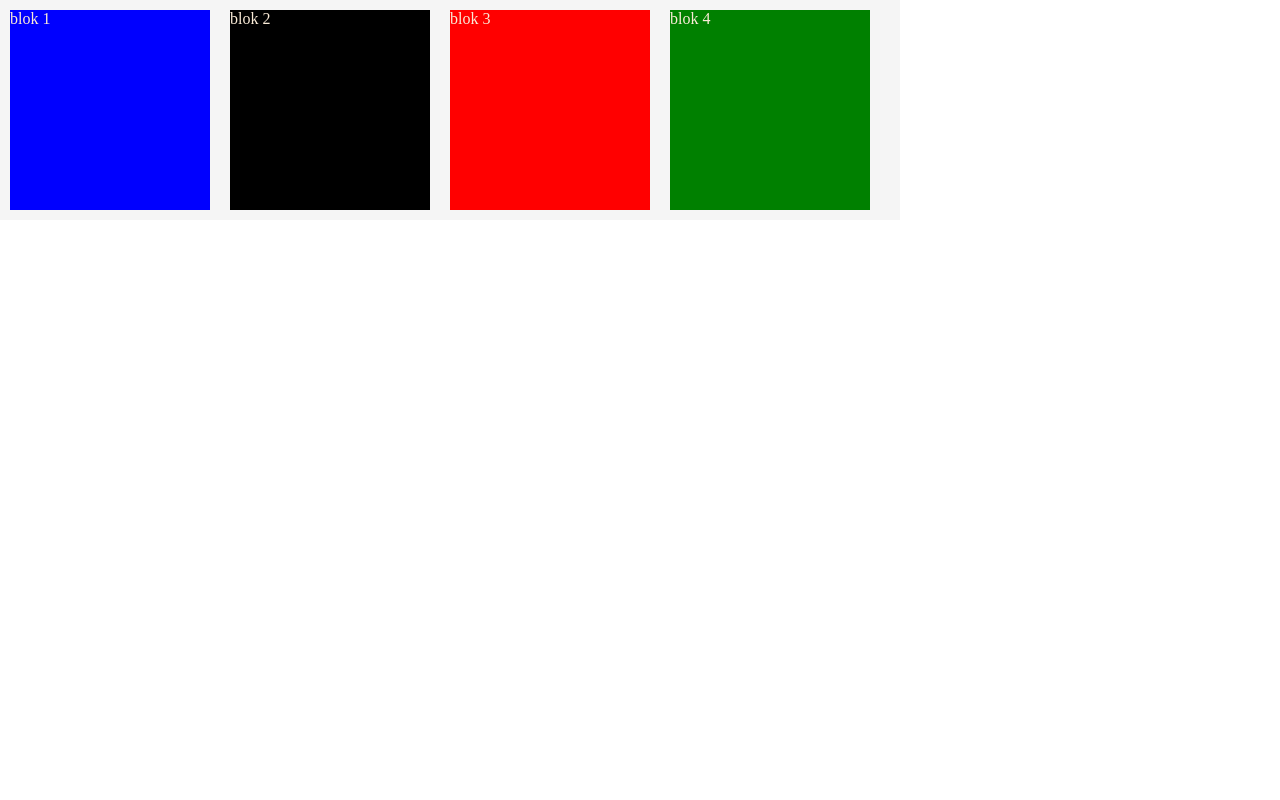
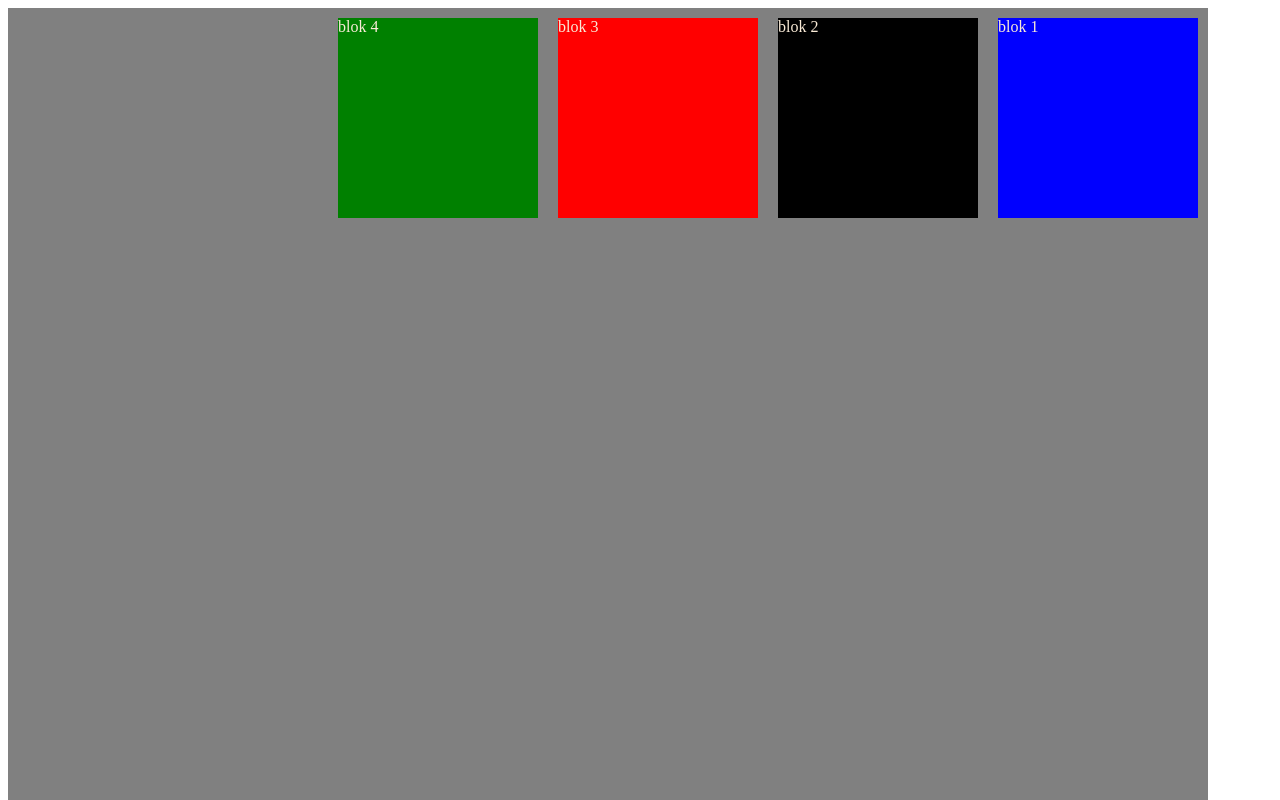
Before and after one commit to Reyha4n/p1-html-css, a plain HTML site: page opdracht 6.2/index.html in a window 1280 px wide. Shown: the top 800 px of the page. Drawn offline with Linux system fonts and the light colour scheme.

Commit message:
verbetering 6.2

```diff
--- a/opdracht 6.2/style.css
+++ b/opdracht 6.2/style.css
@@ -1,13 +1,11 @@
-* {
-    box-sizing: border-box;
-    margin: 0;
-    padding: 0;
-}
 
 .flex-container {
-    background: whitesmoke;
+    background: grey;
     display: flex;
-    width: 900px;
+    width: 1200px;
+    height: 1200px;
+    -ms-flex-align: start;
+    flex-direction: row-reverse;
 }
 
 .item1 {
```
